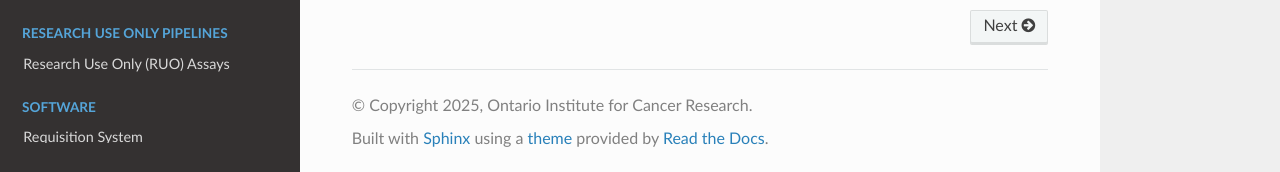
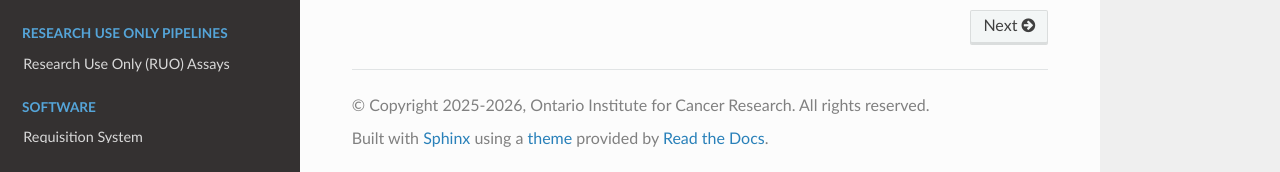
Before and after one commit to oicr-gsi/oicr-gsi, a Sphinx documentation site: the page built from source/index.rst, in a window 1280 px wide and 900 px high, scrolled down 1047 px. Shown: the part 725-897 px from the top of the window. Built offline with Sphinx 7.4.7 and the Read the Docs theme 3.1.0, drawn with Linux system fonts in a browser that asks for light colours.

Commit message:
update copyright statement

```diff
--- a/source/conf.py
+++ b/source/conf.py
@@ -7,7 +7,7 @@
 # https://www.sphinx-doc.org/en/master/usage/configuration.html#project-information
 
 project = 'OICR Genome Sequence Informatics'
-copyright = '2025, Ontario Institute for Cancer Research'
+copyright = '2025-2026, Ontario Institute for Cancer Research. All rights reserved'
 author = 'GSI'
 version = '1.0'
 release = '1.0'
```
Also changed, not shown: source/data-review-reporting/change-log.rst (deleted, +0 -10 lines).
